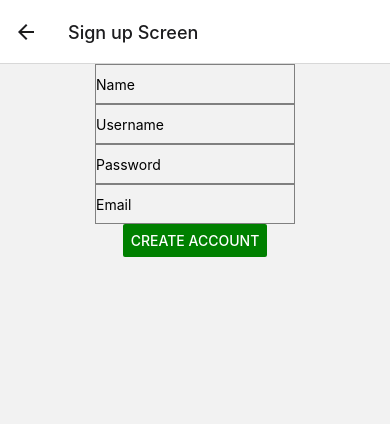
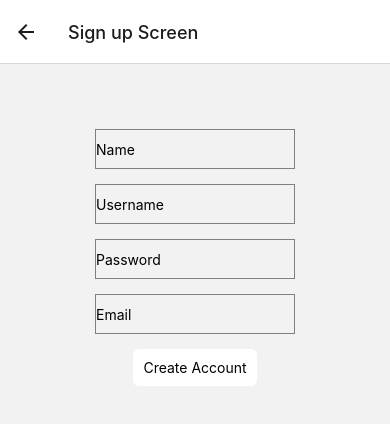
Before and after one commit to magarpratik/ItsASign, a React Native app: screen /SignUp in a window 390 px wide. Shown: the top 424 px of the page. Built offline with nearby package versions, Linux system fonts and the light colour scheme.

Commit message:
pressable replacing button

```diff
--- a/components/SignUp.jsx
+++ b/components/SignUp.jsx
@@ -1,5 +1,13 @@
 import { useEffect, useState } from "react";
-import { Button, Image, View, TextInput, StyleSheet, Text } from "react-native";
+import {
+    Button,
+    Image,
+    View,
+    TextInput,
+    StyleSheet,
+    Text,
+    Pressable,
+} from "react-native";
 import { postUser } from "../utils/api";
 
 const SignUp = ({ navigation }) => {
@@ -59,10 +67,13 @@ const SignUp = ({ navigation }) => {
             setIsFirstLoad(false);
         } else {
             postUser(name, usernameSignUp, password, email).then((result) => {
+                console.log(result);
                 if (result.success) {
                     navigation.navigate("SignIn");
                 } else {
-                    setDbError(result.message);
+                    console.log(result);
+                    if (result.status !== 400) setDbError(result.message);
+                    setPasswordText("");
                     console.log(result.message);
                 }
             });
@@ -108,14 +119,15 @@ const SignUp = ({ navigation }) => {
             {isValidEmail ? null : (
                 <Text style={styles.text}>Please enter a valid email.</Text>
             )}
-            <Button
-                style={styles.button}
-                color="green"
-                title="Create account"
+
+            <Pressable
+                style={styles.createButton}
                 onPress={(event) => {
                     handleSignUp(event);
                 }}
-            />
+            >
+                <Text>Create Account</Text>
+            </Pressable>
             {dbError ? <Text>{dbError}</Text> : null}
         </View>
     );
@@ -126,20 +138,26 @@ const styles = StyleSheet.create({
         display: "flex",
         flexDirection: "column",
         alignItems: "center",
+        paddingTop: 50,
     },
     message: {},
-    button: {},
     image: { width: 200, height: 200 },
     textInput: {
         height: 40,
         borderColor: "gray",
         borderWidth: 1,
         width: 200,
+        marginTop: 15,
     },
-    // text: {
-    //     fontSize: 8,
-    //     color: red,
-    // },
+    text: {
+        color: "red",
+    },
+    createButton: {
+        marginTop: 15,
+        backgroundColor: "white",
+        padding: 10,
+        borderRadius: 6,
+    },
 });
 
 export default SignUp;
```
